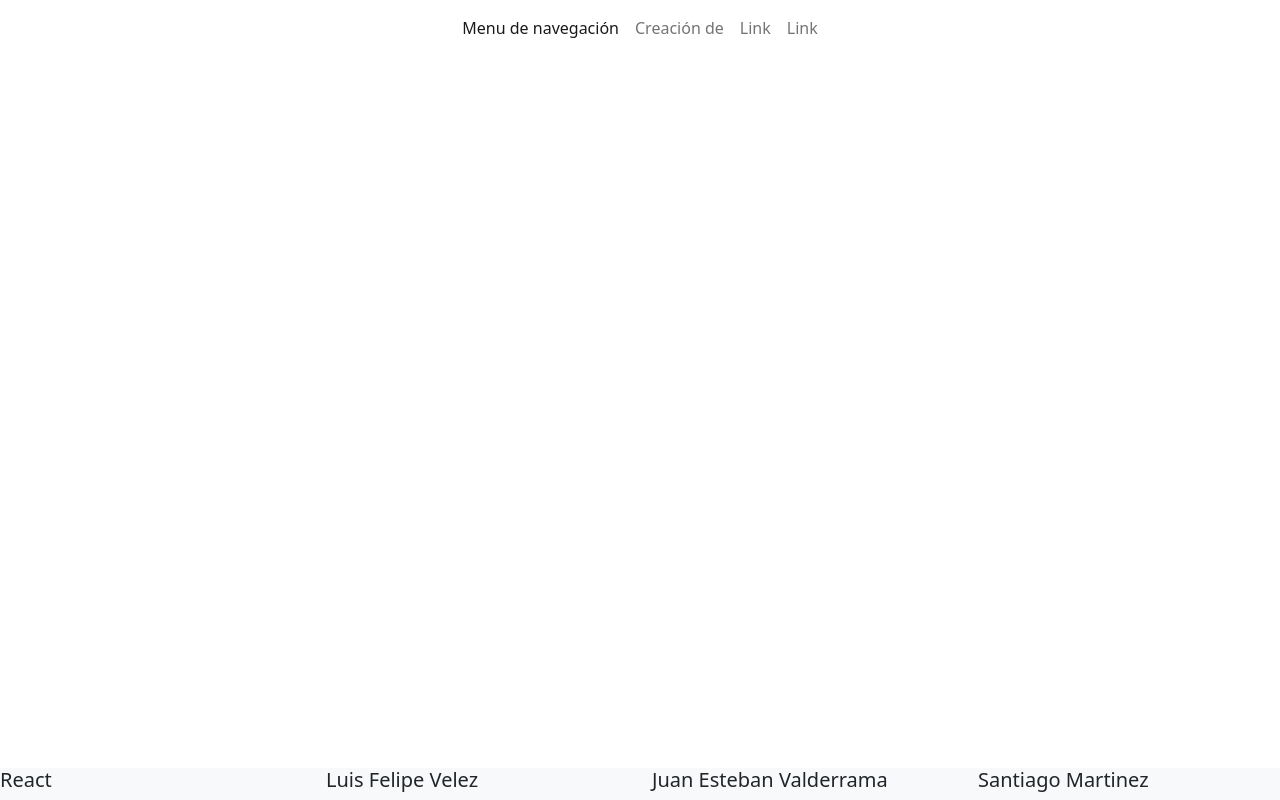
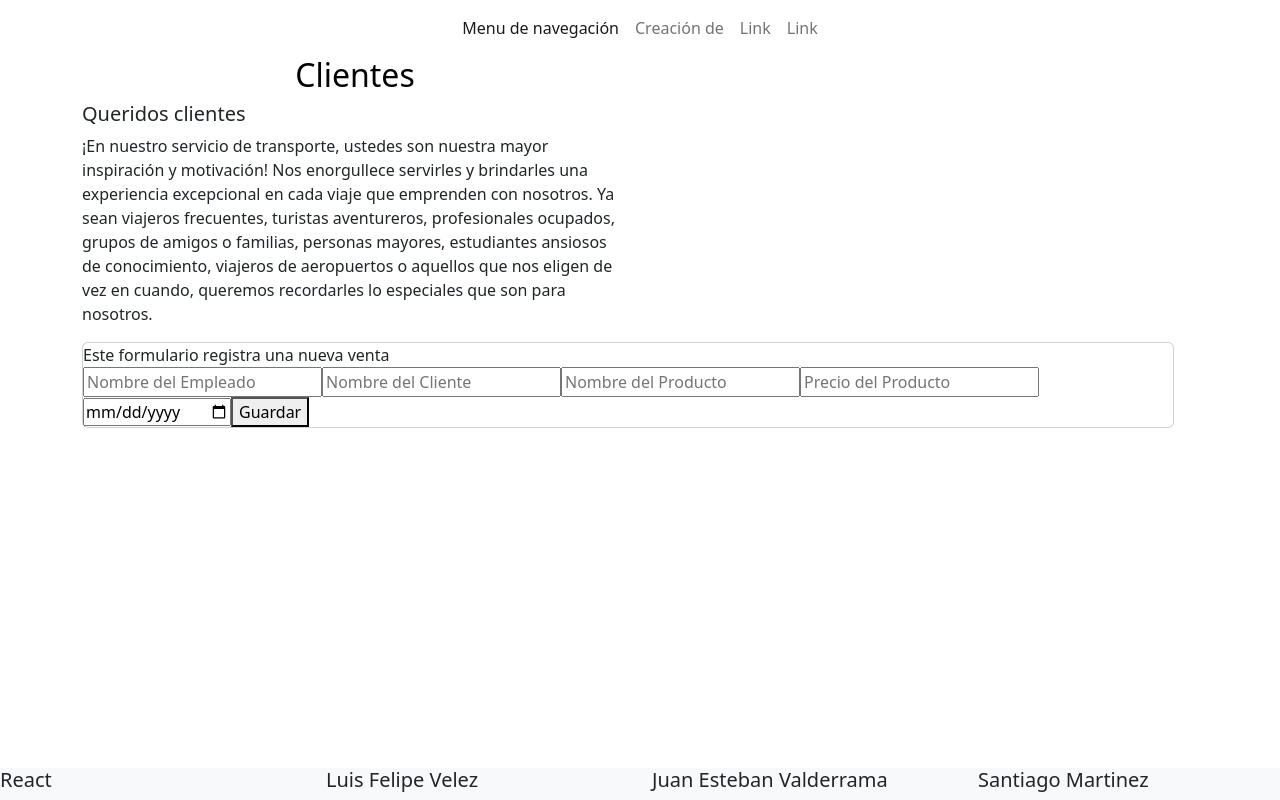
Before and after one commit to LuisVelez28/Front_End_React, a React (Vite) app: page / in a window 1280 px wide. Built offline with nearby package versions, Linux system fonts and the light colour scheme.

Commit message:
Se agrego pagina en App.jsx

```diff
--- a/src/App.css
+++ b/src/App.css
@@ -1,14 +1,12 @@
-.carta {
-    background-image: url('https://cdn-cashy-static-assets.lucidchart.com/marketing/blog/2020Q3/sales/how-to-improve-buyer-experience-part-1.png');
-    background-size: auto;
-    background-position: center;
-    background-repeat: no-repeat;
+.textoPincipal {
+    font-weight: 500;
+    font-family: inherit;
+    color: rgb(2, 2, 2);
+    text-align: center;
+    font-size: 32px;
 }
 
-.texto1 {
-    font-weight: 500;
-    font-family: inherit;
-    color: black;
-    text-align: center;
-    font-size: 64px;
+.imagen1{
+    width: 50%;
+    height: 50%;
 }
--- a/src/App.jsx
+++ b/src/App.jsx
@@ -1,11 +1,56 @@
-import './App.css'
-
 function App() {
   return (
     <>
+      <main role="main-home-wrapper" class="container">
 
+        <div class="row">
+
+          <section class="col-xs-12 col-sm-6 col-md-6 col-lg-6 ">
+            <article role="pge-title-content">
+              <header>
+                <h2 className="textoPincipal">Clientes</h2>
+              </header>
+              <h5>Queridos clientes</h5>
+              <p>
+                ¡En nuestro servicio de transporte, ustedes son nuestra mayor inspiración y motivación!
+                Nos enorgullece servirles y brindarles una experiencia excepcional en cada
+                viaje que emprenden con nosotros.
+                Ya sean viajeros frecuentes, turistas aventureros, profesionales ocupados,
+                grupos de amigos o familias, personas mayores, estudiantes ansiosos de conocimiento,
+                viajeros de aeropuertos o aquellos
+                que nos eligen de vez en cuando, queremos recordarles lo especiales que son para nosotros.</p>
+            </article>
+          </section>
+
+
+
+          <div class="row">
+            <div class="col s12 m6">
+              <div class="card blue-grey darken-1">
+                  <div class="card-content white-text">
+                      <span class="card-title center">Este formulario registra una nueva venta</span>
+                  </div>
+                  <div class="card-action">
+                      <div class="row center">
+                          <div class="col s12">
+                              <form id="formulario">
+                                  <input type="text" name="empleado" placeholder="Nombre del Empleado" id="empleado"></input>
+                                  <input type="text" name="cliente" placeholder="Nombre del Cliente" id="cliente"></input>
+                                  <input type="text" name="producto" placeholder="Nombre del Producto" id="producto"></input>
+                                  <input type="number" name="precio" placeholder="Precio del Producto" id="precio"></input>
+                                  <input type="date" name="fecha" id="fecha" placeholder="Fecha de la Compra"></input>
+                                  <button type="submit" class="waves-effect waves-light btn-large" onclick="guardar()">Guardar</button>
+                              </form>
+                          </div>
+                      </div>
+                  </div>
+              </div>
+            </div>
+          </div>
+        </div>
+      </main>
     </>
-  )
+    )
 }
 
 export default App
```
